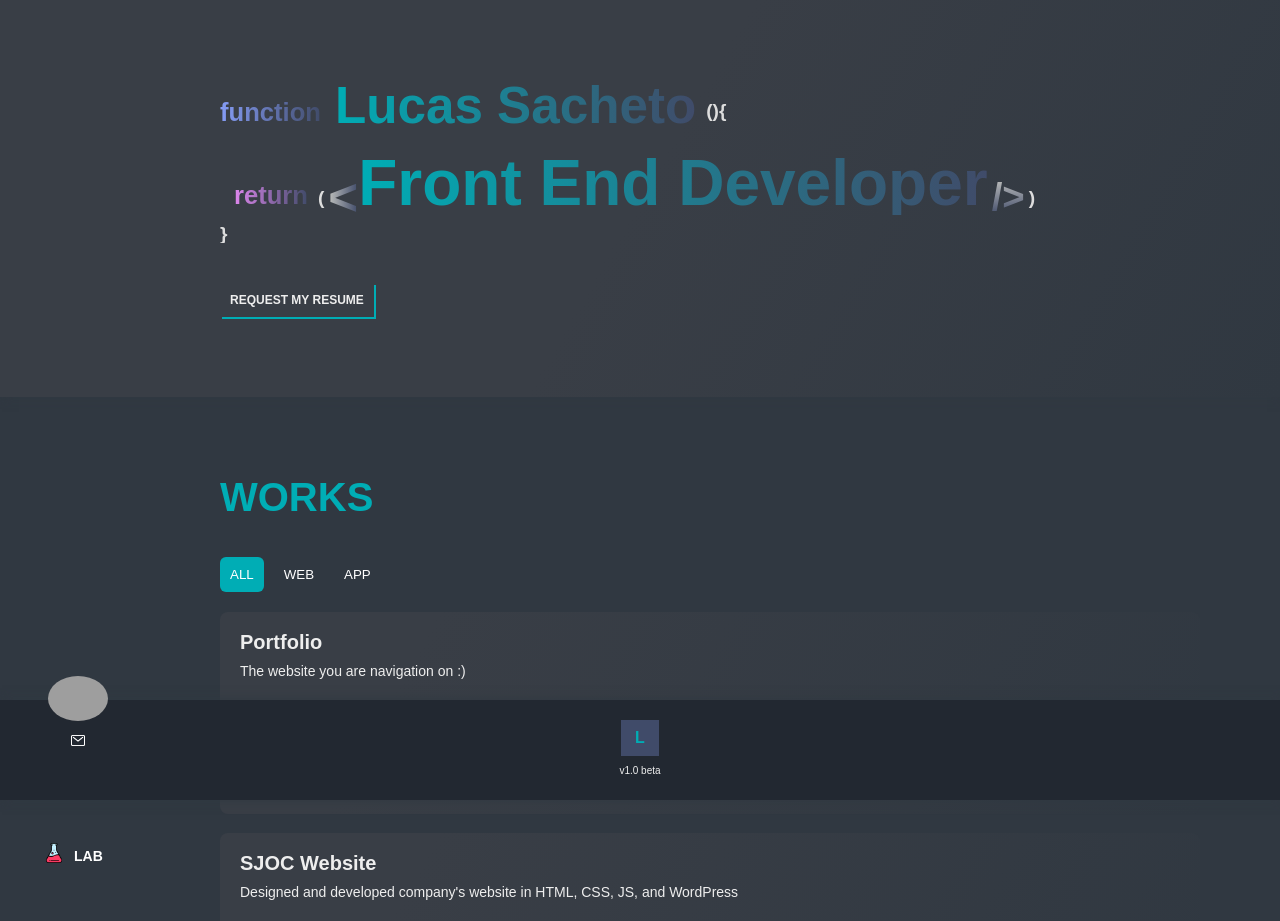
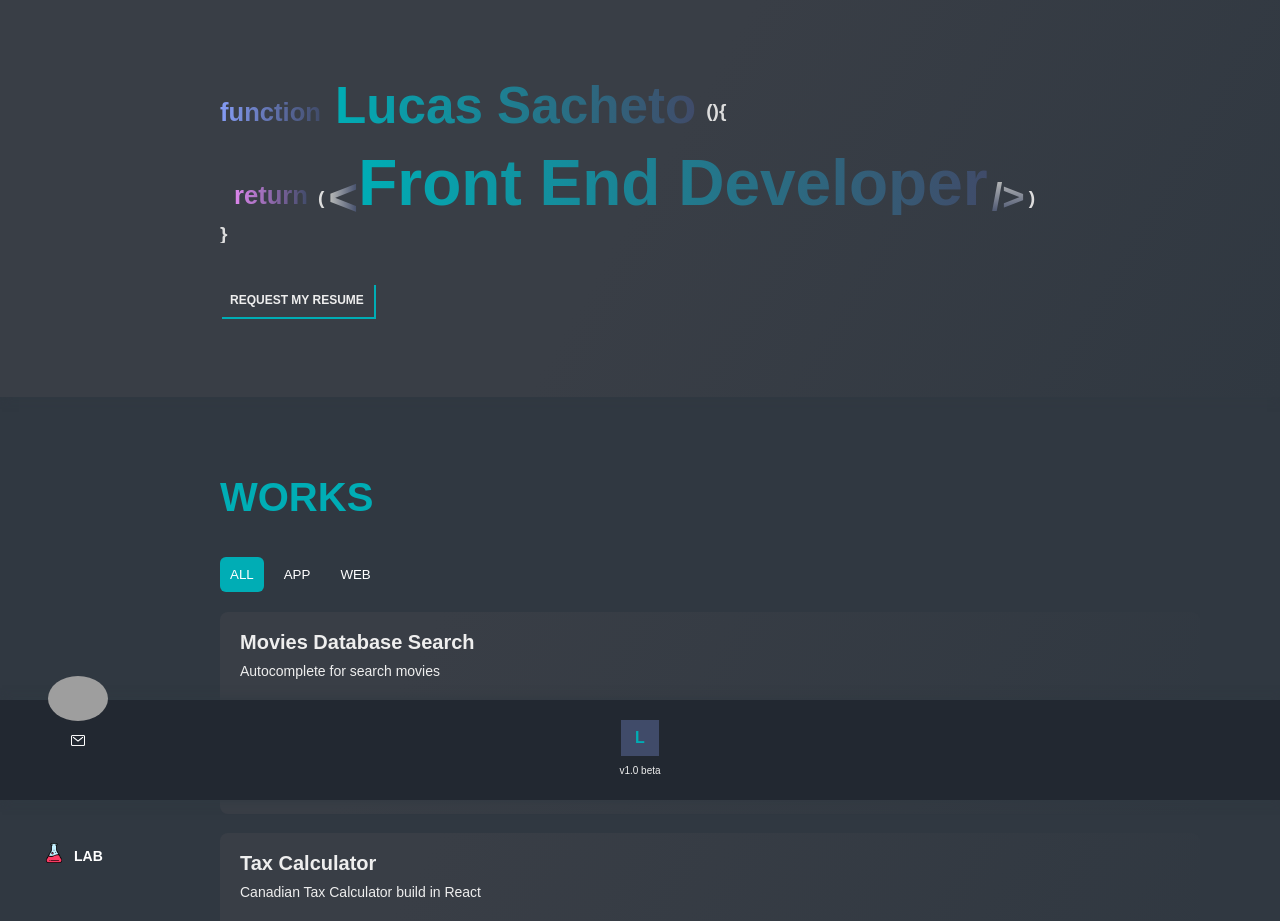
Before and after one commit to lucassacheto/lucassacheto.me, a React (Create React App) app: page / in a window 1280 px wide. Shown: the top 921 px of the page. Built offline with nearby package versions, Linux system fonts and the light colour scheme; grey boxes are pictures that could not be loaded.

Commit message:
movies database added

```diff
--- a/src/works.js
+++ b/src/works.js
@@ -1,4 +1,36 @@
 const Works = [
+    {
+        id: 6,
+        name: "Movies Database Search",
+        description: "Autocomplete for search movies",
+        type: "app",
+        url: "https://lucassacheto.me/lucassacheto/MoviesDatabase",
+        source: "https://github.com/lucassacheto/movie-database",
+        html: "./assets/html5.png",
+        css: "./assets/css3.png",
+        js: "./assets/javascript.png",
+        react: "./assets/react.png",
+        node:"",
+        wordpress: "",
+        photoshop:"",
+        github: ""
+    },
+    {
+        id: 5,
+        name: "Tax Calculator",
+        description: "Canadian Tax Calculator build in React",
+        type: "app",
+        url: "https://lucassacheto.me/lucassacheto/tax-calculator",
+        source: "https://github.com/lucassacheto/tax-calculator",
+        html: "./assets/html5.png",
+        css: "./assets/css3.png",
+        js: "./assets/javascript.png",
+        react: "./assets/react.png",
+        node:"",
+        wordpress: "",
+        photoshop:"",
+        github: ""
+    },
     {
         id: 1,
         name: "Portfolio",
@@ -64,22 +96,6 @@ const Works = [
         wordpress: "",
         photoshop:"",
         github: ""
-    },
-    {
-        id: 5,
-        name: "Tax Calculator",
-        description: "Canadian Tax Calculator build in React",
-        type: "app",
-        url: "https://lucassacheto.me/lucassacheto/tax-calculator",
-        source: "https://github.com/lucassacheto/tax-calculator",
-        html: "./assets/html5.png",
-        css: "./assets/css3.png",
-        js: "./assets/javascript.png",
-        react: "./assets/react.png",
-        node:"",
-        wordpress: "",
-        photoshop:"",
-        github: ""
     }
 ]
 
```
